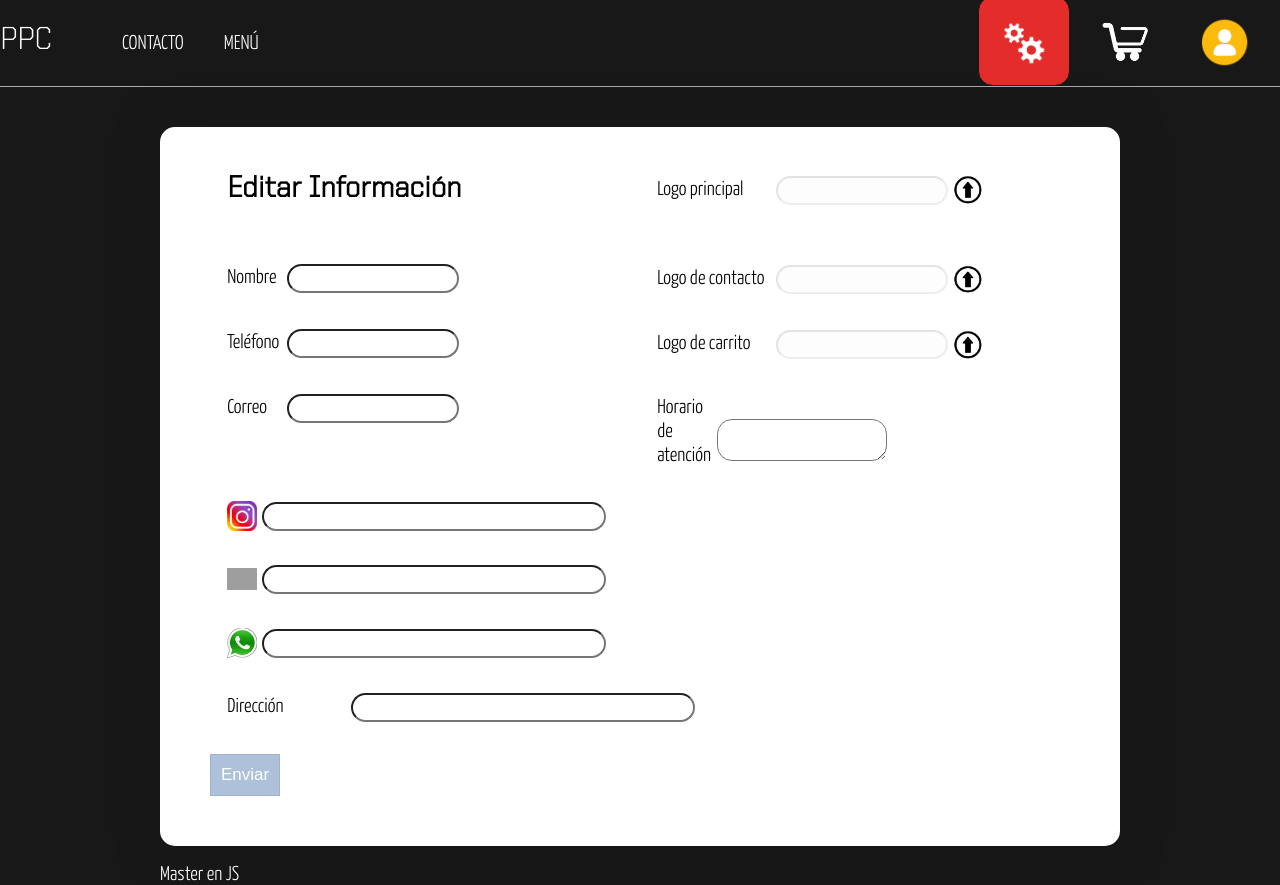
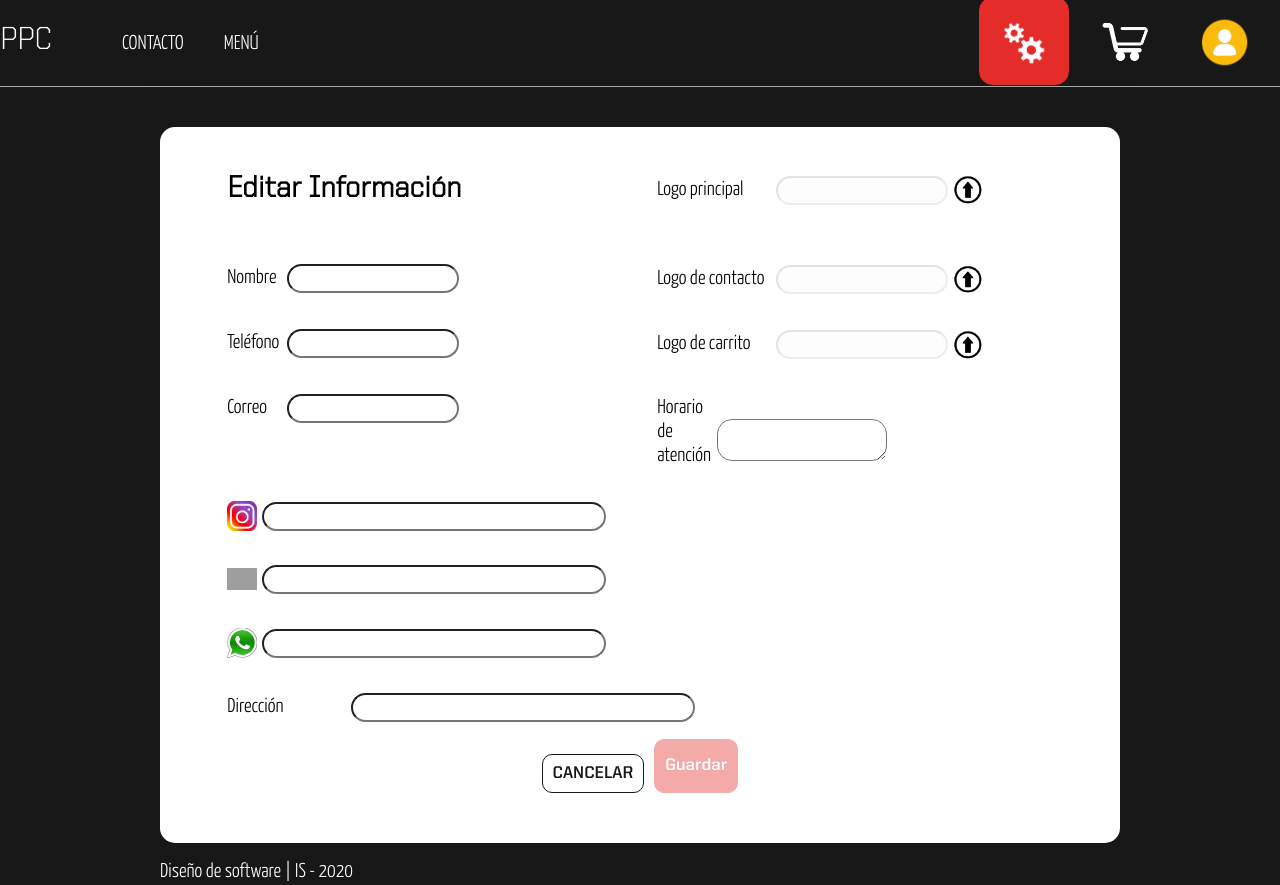
Before and after one commit to Jorge-Blanco-42/PPC, an Angular app in the folder proyecto-angular/: page /info-soda in a window 1280 px wide. Built offline with nearby package versions, Linux system fonts and the light colour scheme; no server answers; grey boxes are pictures that could not be loaded.

Commit message:
info de la soda completo
Faltan cosas pequeñas para que este giaul al prototipo

```diff
--- a/proyecto-angular/src/app/app.component.html
+++ b/proyecto-angular/src/app/app.component.html
@@ -19,5 +19,5 @@
 </section>
 
 <footer>
-  Master en JS
+  Diseño de software | IS - 2020
 </footer>
--- a/proyecto-angular/src/app/components/info-soda/info-soda.component.html
+++ b/proyecto-angular/src/app/components/info-soda/info-soda.component.html
@@ -7,8 +7,8 @@
             <div class="column">
                 <p>
                     <span class="logoname">Logo principal</span>
-                    <input type="text" disabled="true"><img class="uploadbtn" src="../../../assets/img/upload.png" (click)="fileInput.click()" width="30px">
-                    <input #fileInput type="file" (change)="mainLogoFileChange($event)" style="display:none;" />
+                    <input type="text" disabled="true"><img class="uploadbtn" src="../../../assets/img/upload.png" (click)="fileInputM.click()" width="30px">
+                    <input #fileInputM type="file" (change)="mainLogoFileChange($event)" style="display:none;" />
                 </p>
                 <div *ngIf="restaurant.mainLogo">
                     Vista Previa:<img class="logo" src="{{url+'get-imageR/'+restaurant.mainLogo}}" width="50">
@@ -26,8 +26,8 @@
             <div class="column">
                 <p>
                     <span class="logoname">Logo de contacto</span>
-                    <input id="main" type="text" disabled="true"><img class="uploadbtn" src="../../../assets/img/upload.png" (click)="fileInput.click()" width="30px">
-                    <input #fileInput type="file" (change)="contactLogoFileChange($event)" style="display:none;" />
+                    <input id="main" type="text" disabled="true"><img class="uploadbtn" src="../../../assets/img/upload.png" (click)="fileInputCo.click()" width="30px">
+                    <input #fileInputCo type="file" (change)="contactLogoFileChange($event)" style="display:none;" />
                 </p>
                 <div *ngIf="restaurant.contactLogo">
                     Vista Previa:<img class="logo" src="{{url+'get-image/'+restaurant.contactLogo}}" width="50">
@@ -45,8 +45,8 @@
             <div class="column">
                 <p>
                     <span class="logoname">Logo de carrito</span>
-                    <input type="text" disabled="true"><img class="uploadbtn" src="../../../assets/img/upload.png" (click)="fileInput.click()" width="30px">
-                    <input #fileInput type="file" (change)="cartLogoFileChange($event)" style="display:none;" />
+                    <input id="contact" type="text" disabled="true"><img class="uploadbtn" src="../../../assets/img/upload.png" (click)="fileInputCa.click()" width="30px">
+                    <input #fileInputCa type="file" (change)="cartLogoFileChange($event)" style="display:none;" />
                 </p>
                 <div *ngIf="restaurant.cartLogo">
                     Vista Previa:<img class="logo" src="{{url+'get-image/'+restaurant.cartLogo}}" width="50">
@@ -57,7 +57,7 @@
             <div class="column">
                 <p>
                     <label for="correo">Correo</label>
-                    <input type="email" name="correo" #correo="ngModel" [(ngModel)]="restaurant.email" required>
+                    <input id=cart type="email" name="correo" #correo="ngModel" [(ngModel)]="restaurant.email" required>
                     <span class="form_error" *ngIf="correo.touched && !correo.valid"><strong>Campo obligatorio</strong></span>
                 </p>
             </div>
@@ -105,6 +105,12 @@
                 </p>
             </div>
         </div>
-        <input type="submit" value="Enviar" [disabled]="!projectForm.form.valid">
+        <!--CAmbiar la ruta por la del menu-->
+        <div class="row">
+            <button class="cancelButton" [routerLink]="['/proyectos']" >CANCELAR</button>
+            <input class="submitbtn" type="submit" value="Guardar" [disabled]="!projectForm.form.valid">
+        </div>
+
+
     </form>
 </div>
--- a/proyecto-angular/src/app/components/info-soda/info-soda.component.ts
+++ b/proyecto-angular/src/app/components/info-soda/info-soda.component.ts
@@ -49,9 +49,9 @@ export class InfoSodaComponent implements OnInit {
     );
   }
 
-  imageUP(upload: Array<File>, response: any, type: string){
+  imageUP(upload: Array<File>, response: any, type: string, property: string){
     if (upload) {
-      this._uploadService.makeFileRequest(Global.url + "upload-"+ type +"/" + response.restaurantUpdated._id, [], upload, 'image')
+      this._uploadService.makeFileRequest(Global.url + "upload-"+ type +"/" + response.restaurantUpdated._id, [], upload, property)
         .then((result: any) => {
           if (result) {
             this.status = true;
@@ -88,9 +88,9 @@ export class InfoSodaComponent implements OnInit {
       response => {
         if (response.restaurantUpdated) {
           //subir imagen
-         this.imageUP(this.mainUpload, response,"imageR");
-         this.imageUP(this.ContactUpload, response,"imageCo");
-         this.imageUP(this.CartUpload, response,"imageCa");
+         this.imageUP(this.mainUpload, response,"imageR", "mainLogo");
+         this.imageUP(this.ContactUpload, response,"imageCo", "contactLogo");
+         this.imageUP(this.CartUpload, response,"imageCa", "cartLogo");
         } else {
           this.status = false;
         }
@@ -105,7 +105,6 @@ export class InfoSodaComponent implements OnInit {
 
   mainLogoFileChange(fileInput: any){
     this.mainUpload = <Array<File>>fileInput.target.files;
-
   }
   contactLogoFileChange(fileInput: any){
     this.ContactUpload = <Array<File>>fileInput.target.files;
--- a/proyecto-angular/src/styles.css
+++ b/proyecto-angular/src/styles.css
@@ -12,6 +12,11 @@
 @font-face{
 	font-family: "United Sans light";
 	src: url("./assets/css/fonts/UnitedSansReg-Light.otf");
+}
+
+@font-face{
+	font-family: "United Sans Bold";
+	src: url("./assets/css/fonts/UnitedSansReg-Bold.otf");
 }
 /*Generales*/
 
@@ -204,7 +209,8 @@ article.about{
 
 /*Sección con formulario*/
 .row {
-    display: flex;
+	display: flex;
+	margin: auto;
   }
 
   .column {
@@ -275,8 +281,34 @@ form textarea{
 	cursor: pointer;
 }
 
+
+.cancelButton{
+	margin-left: auto;
+	margin-right: 5px;
+	font-family: "united sans bold";
+	font-size: 17px;
+	padding: 10px;
+	color:#181818;
+	background: white;
+	border-radius: 10px;
+	border: 1px solid #181818;
+	cursor: pointer;
+}
+
+.submitbtn{
+	margin-right: auto;
+	margin-left: 5px;
+	font-family: "united sans bold";
+	font-size: 17px;
+	padding: 10px;
+	color: white;
+	background: #E42C2B;
+	border-radius: 10px;
+	border: 1px solid #E42C2B;
+	cursor: pointer;
+}
+
 form button,
-form input[type="submit"],
 .button-edit,
 .button-delete{
 	display: block;
```
Also changed, not shown: 7 other files (tests, documents, lock files or other folders).
